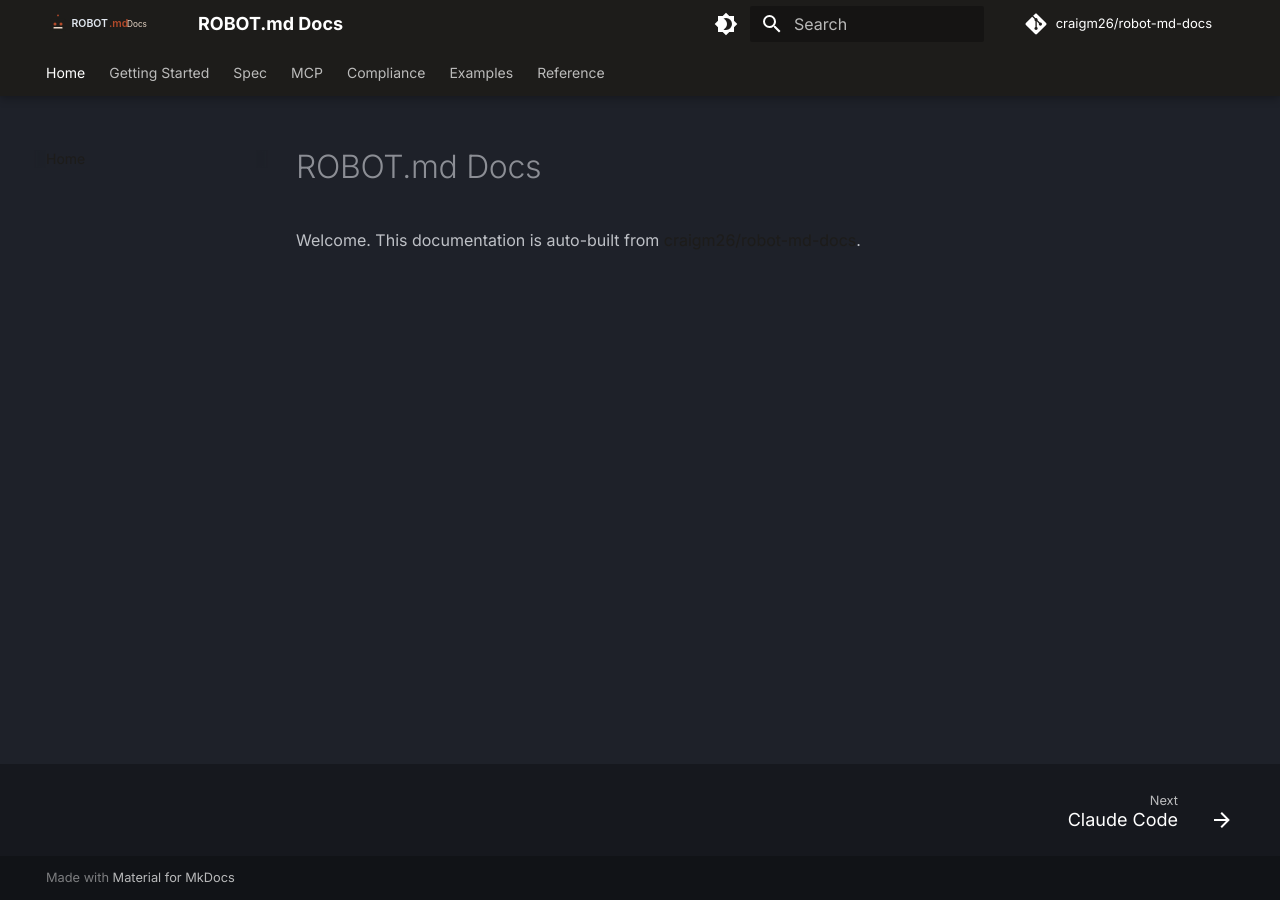
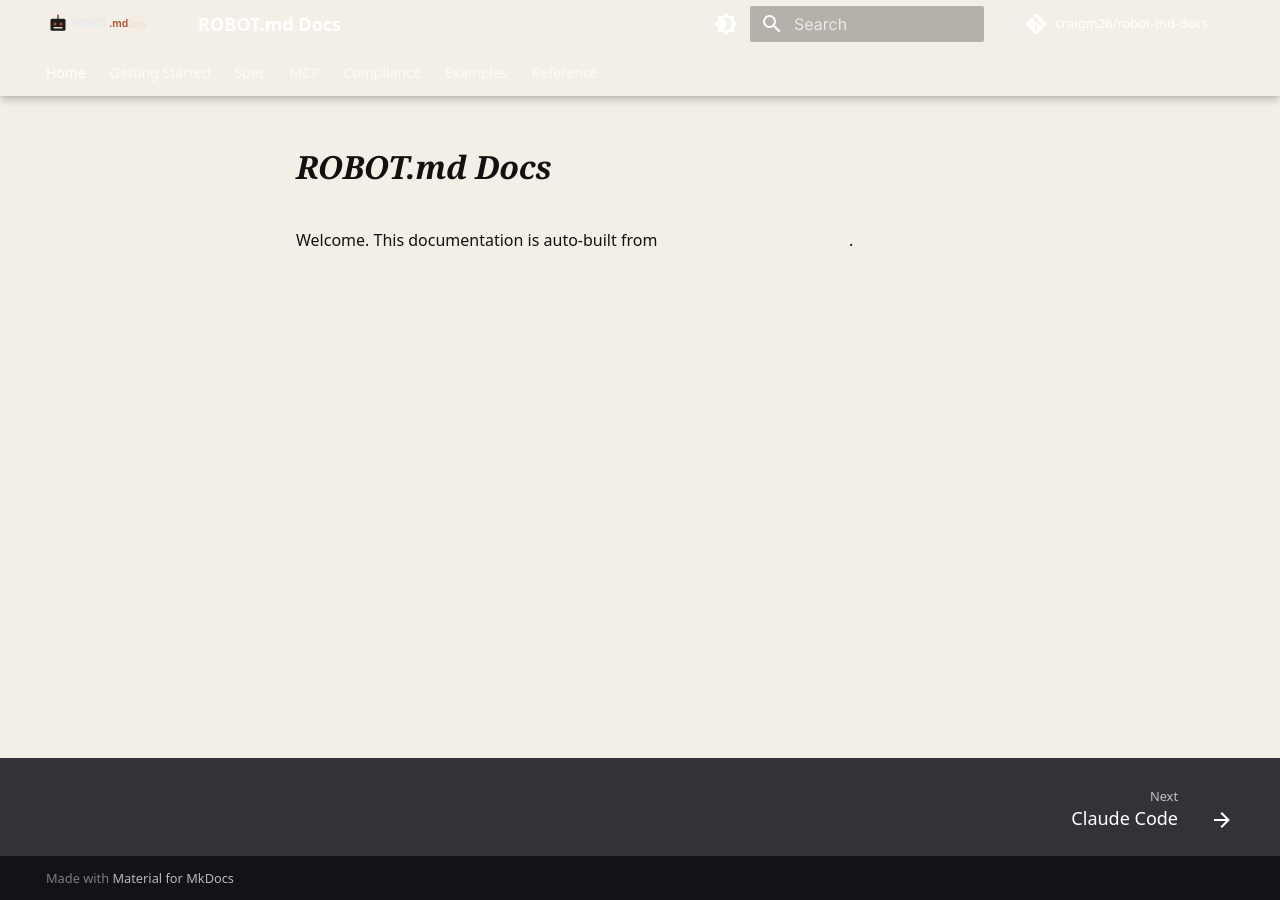
Before and after one commit to craigm26/robot-md-docs, an MkDocs documentation site: the page built from docs/index.md, in a window 1280 px wide. Built offline with MkDocs 1.6.1 and Material for MkDocs 9.7.7, drawn with Linux system fonts in a browser that asks for light colours; comment, search, counter and statistics services are not loaded.

Commit message:
feat(docs): rebind Material theme vars to apex design tokens

```diff
--- a/docs/stylesheets/extra.css
+++ b/docs/stylesheets/extra.css
@@ -1,6 +1,30 @@
-:root {
-  --md-primary-fg-color:        #1d1c1a;
-  --md-primary-fg-color--light: #2a2825;
-  --md-primary-fg-color--dark:  #111110;
-  --md-accent-fg-color:         #B34A2A;
+@import url("tokens.css");
+
+/* Rebind Material theme vars to apex design tokens so docs reads as one site. */
+:root,
+[data-md-color-scheme="default"],
+[data-md-color-scheme="slate"] {
+  --md-primary-fg-color:          var(--paper);
+  --md-primary-fg-color--light:    var(--paper-2);
+  --md-primary-fg-color--dark:     var(--ink);
+  --md-accent-fg-color:            var(--accent-ink);
+  --md-typeset-color:              var(--ink);
+  --md-default-bg-color:           var(--paper);
+  --md-default-fg-color:           var(--ink);
+  --md-default-fg-color--light:    var(--ink-3);
+  --md-default-fg-color--lighter:  var(--ink-4);
+  --md-code-bg-color:              var(--paper-2);
+  --md-code-fg-color:              var(--ink);
 }
+
+/* Headings use Fraunces italic to match apex tone. */
+.md-typeset h1,
+.md-typeset h2,
+.md-typeset h3 {
+  font-family: var(--serif);
+  font-style: italic;
+  font-weight: 600;
+  color: var(--ink);
+}
+
+body, .md-typeset { font-family: var(--sans); }
```
